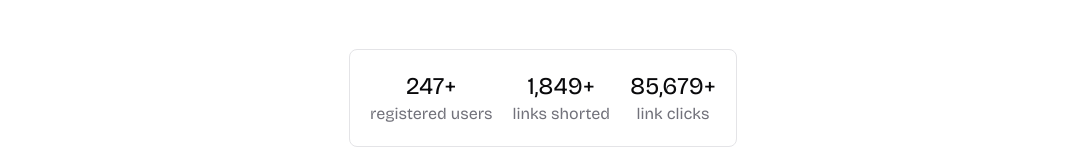
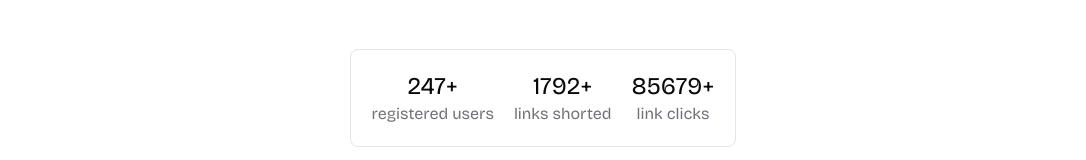
Before and after one commit to r2hu1/u-sh, a Next.js app: page / in a window 1280 px wide. Shown: the part 423-583 px from the top of the page, without its empty margins (97-1183 px from the left). Built offline with nearby package versions, Linux system fonts and the light colour scheme; no server answers.

Commit message:
Update Stats.jsx

```diff
--- a/components/landing/Stats.jsx
+++ b/components/landing/Stats.jsx
@@ -1,27 +1,24 @@
-"use client"
-import CountUp from 'react-countup';
-
 export default function Stats() {
   return (
     <section className="mb-14 mt-3 px-6 md:px-20 lg:px-32 text-center w-fit mx-auto">
       <div className="flex flex-wrap gap-5 items-center px-4 md:px-5 md:py-5 justify-center border border-border py-4 rounded-lg">
         <div className="grid !gap-0">
           <div className='flex items-center justify-center'>
-            <CountUp start={123} end={247} className='text-2xl md:text-2.5xl' />
+            <h3 className="text-2xl md:text-2.5xl">247</h3>
             <span className='text-2xl md:text-2.5xl'>+</span>
           </div>
           <p className="text-muted-foreground text-sm sm:text-base">registered users</p>
         </div>
         <div className="grid !gap-0">
         <div className='flex items-center justify-center'>
-            <CountUp start={1223} end={1849} className='text-2xl md:text-2.5xl' />
+            <h3 className="text-2xl md:text-2.5xl">1792</h3>
             <span className='text-2xl md:text-2.5xl'>+</span>
           </div>
           <p className="text-muted-foreground text-sm sm:text-base">links shorted</p>
         </div>
         <div className="grid !gap-0">
         <div className='flex items-center justify-center'>
-            <CountUp start={11223} end={85679} className='text-2xl md:text-2.5xl' />
+            <h3 className="text-2xl md:text-2.5xl">85679</h3>
             <span className='text-2xl md:text-2.5xl'>+</span>
           </div>
           <p className="text-muted-foreground text-sm sm:text-base">link clicks</p>
```
